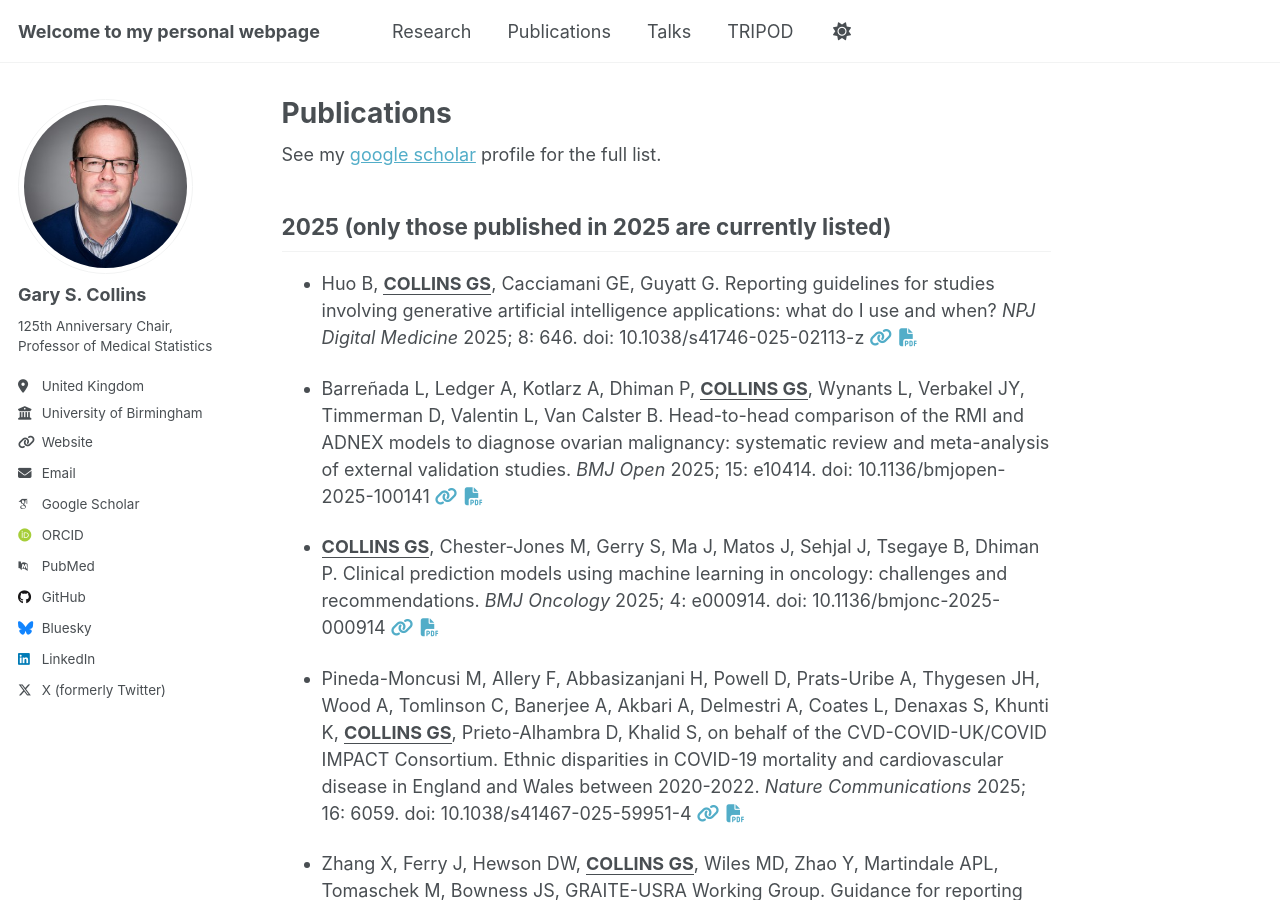
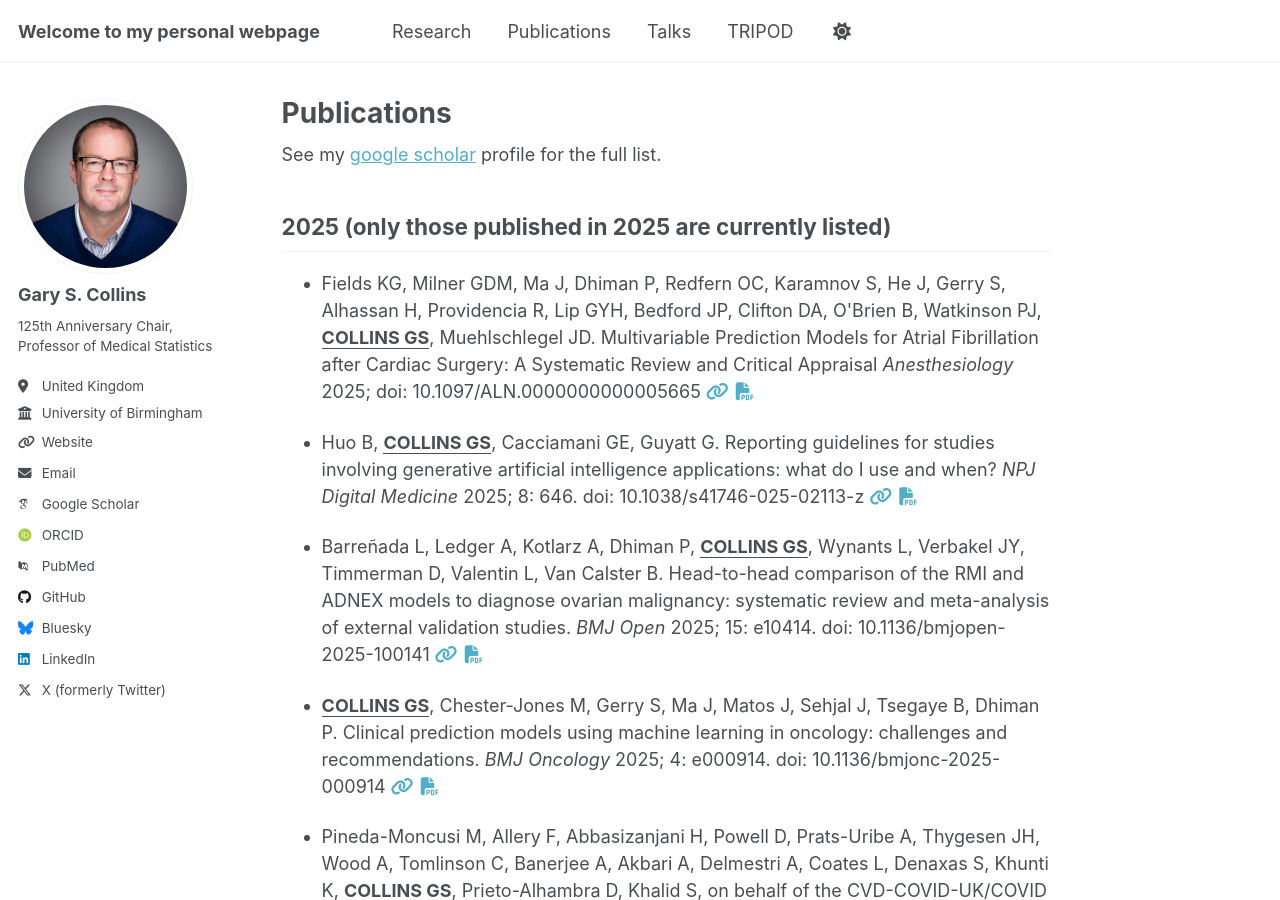
Before and after one commit to gscollins1973/gscollins1973.github.io, a Jekyll site: the page built from _pages/publications.html, in a window 1280 px wide and 900 px high. Built offline with Jekyll 4.4.1, drawn with Linux system fonts in a browser that asks for light colours; some web fonts are replaced; a script that is not in the unit is left out.

Commit message:
Update publications.html

```diff
--- a/_pages/publications.html
+++ b/_pages/publications.html
@@ -9,6 +9,7 @@ See my <a href="https://scholar.google.co.uk/citations?hl=en&tzom=-60&user=cVKF8
 <h2 class="anchored" data-anchor-id=“#2025”>2025 (only those published in 2025 are currently listed) </h2>
 <ul>
 
+<li><p>Fields KG, Milner GDM, Ma J, Dhiman P, Redfern OC, Karamnov S, He J, Gerry S, Alhassan H, Providencia R, Lip GYH, Bedford JP, Clifton DA, O'Brien B, Watkinson PJ, <strong><u>COLLINS GS</u></strong>, Muehlschlegel JD. Multivariable Prediction Models for Atrial Fibrillation after Cardiac Surgery: A Systematic Review and Critical Appraisal <i>Anesthesiology</i> 2025; doi: 10.1097/ALN.0000000000005665 <a href="https://doi.org/10.1097/ALN.0000000000005665"><i class="fas fa-fw fa-link zoom" aria-hidden="true"></i></a> <a href="https://journals.lww.com/anesthesiology/fulltext/2025/12000/multivariable_prediction_models_for_atrial.26.aspx"><i class="fas fa-fw fa-file-pdf zoom" aria-hidden="true"></i></a></p></li>
 <li><p>Huo B, <strong><u>COLLINS GS</u></strong>, Cacciamani GE, Guyatt G. Reporting guidelines for studies involving generative artificial intelligence applications: what do I use and when? <i>NPJ Digital Medicine</i> 2025; 8: 646. doi: 10.1038/s41746-025-02113-z <a href="https://doi.org/10.1038/s41746-025-02113-z"><i class="fas fa-fw fa-link zoom" aria-hidden="true"></i></a> <a href="https://www.nature.com/articles/s41746-025-02113-z.pdf"><i class="fas fa-fw fa-file-pdf zoom" aria-hidden="true"></i></a></p></li>
 <li><p>Barreñada L, Ledger A, Kotlarz A, Dhiman P, <strong><u>COLLINS GS</strong></u>, Wynants L, Verbakel JY, Timmerman D, Valentin L, Van Calster B. Head-to-head comparison of the RMI and ADNEX models to diagnose ovarian malignancy: systematic review and meta-analysis of external validation studies. <i>BMJ Open</i> 2025; 15: e10414. doi: 10.1136/bmjopen-2025-100141 <a href="https://bmjopen.bmj.com/content/15/10/e104141"><i class="fas fa-fw fa-link zoom" aria-hidden="true"></i></a> <a href="https://bmjopen.bmj.com/content/bmjopen/15/10/e104141.full.pdf"><i class="fas fa-fw fa-file-pdf zoom" aria-hidden="true"></i></a></p></li>
 <li><p><strong><u>COLLINS GS</strong></u>, Chester-Jones M, Gerry S, Ma J, Matos J, Sehjal J, Tsegaye B, Dhiman P. Clinical prediction models using machine learning in oncology: challenges and recommendations. <i>BMJ Oncology</i> 2025; 4: e000914. doi: 10.1136/bmjonc-2025-000914 <a href="https://bmjoncology.bmj.com/content/4/1/e000914"><i class="fas fa-fw fa-link zoom" aria-hidden="true"></i></a> <a href="https://bmjoncology.bmj.com/content/bmjonc/4/1/e000914.full.pdf"><i class="fas fa-fw fa-file-pdf zoom" aria-hidden="true"></i></a> </p></li>
```
